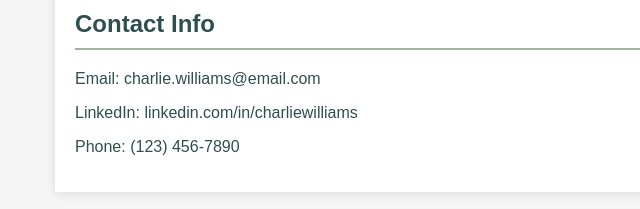
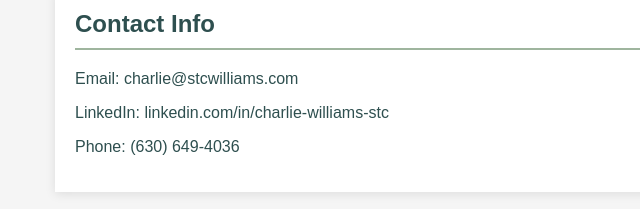
Before and after one commit to charliemwilliams/resume, a plain HTML site: page index.html in a window 1280 px wide. Shown: the part 1633-1842 px from the top of the page, 165-805 px from the left. Drawn offline with Linux system fonts and the light colour scheme.

Commit message:
Update index.html

```diff
--- a/index.html
+++ b/index.html
@@ -167,9 +167,9 @@
 
     <section id="contact">
         <h2>Contact Info</h2>
-        <p>Email: <a href="mailto:charlie.williams@email.com">charlie.williams@email.com</a></p>
-        <p>LinkedIn: <a href="#">linkedin.com/in/charliewilliams</a></p>
-        <p>Phone: (123) 456-7890</p>
+        <p>Email: <a href="mailto:charlie@stcwilliams.com">charlie@stcwilliams.com</a></p>
+        <p>LinkedIn: <a href="#">linkedin.com/in/charlie-williams-stc</a></p>
+        <p>Phone: (630) 649-4036</p>
     </section>
 
     <footer>
```
